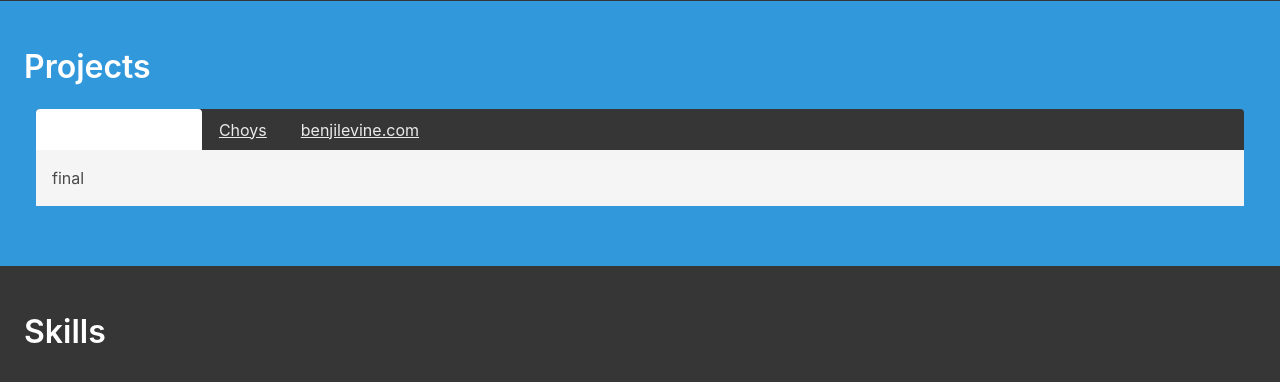
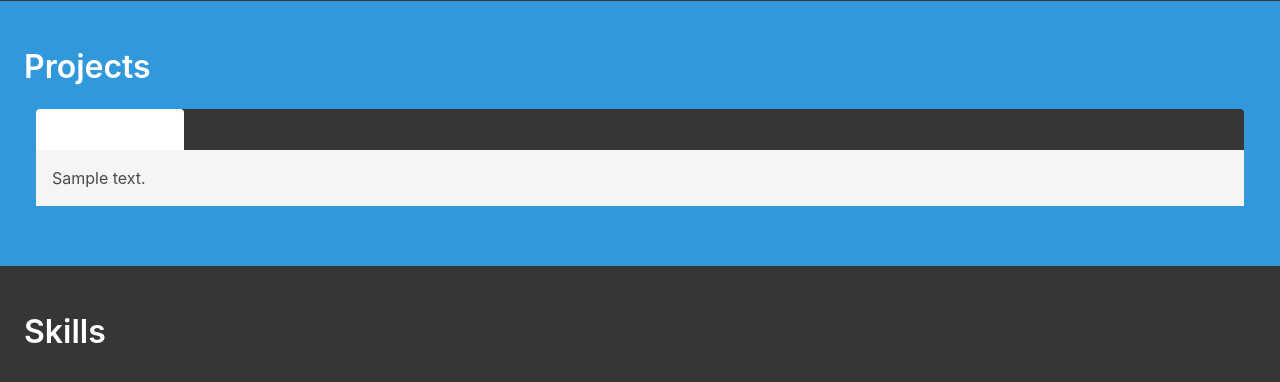
Before and after one commit to bmaximuml/v3.benjilevine.com, a Flask app: page / in a window 1280 px wide. Shown: the part 626-1008 px from the top of the page. Run offline with Flask 2, Linux system fonts and the light colour scheme; tables that the repository leaves empty hold one stand-in row (values such as "Sample post"); grey boxes marked "Sample" are stand-in pictures.

Commit message:
Use database to store project data

```diff
--- a/application.py
+++ b/application.py
@@ -7,7 +7,7 @@ from wtforms import Form, StringField, SubmitField, TextAreaField
 from wtforms.fields.html5 import EmailField
 from wtforms.validators import DataRequired, Email, length
 
-from models import db, About, Skill
+from models import db, About, Project, Skill
 
 
 def create_application():
@@ -68,6 +68,7 @@ class ContactForm(Form):
 def about():
     skills = Skill.query.all()
     about = About.query.order_by(About.priority).all()
+    projects = Project.query.all()
 
     form = ContactForm(request.form)
     if request.method == 'POST':
@@ -81,6 +82,7 @@ def about():
     return render_template('index.html',
                            year=datetime.now().year,
                            about=about,
+                           projects=projects,
                            skills=skills,
                            form=form
                            )
--- a/templates/index.html
+++ b/templates/index.html
@@ -9,7 +9,7 @@
             <div class="columns">
                 <div class="column is-vertical is-two-thirds">
                     {% for item in about %}
-                        <div class="notification is-{{ loop.cycle('light', 'info') }}">
+                        <div    class="notification is-{{ loop.cycle('light', 'info') }}">
                             {{ item.content|safe }}
                         </div>
                     {% endfor %}
@@ -32,33 +32,36 @@
             <div class="notification is-dark is-paddingless">
                 <div class="tabs is-boxed is-marginless">
                     <ul id="projects-tabs">
-                        <li id='final' class="is-active">
-                            <a>
-                                <span>Final Year Project</span>
-                            </a>
-                        </li>
-                        <li id='choys'>
-                            <a>
-                                <span>Choys</span>
-                            </a>
-                        </li>
-                        <li id='website'>
-                            <a>
-                                <span>benjilevine.com</span>
-                            </a>
-                        </li>
+                        {% for project in projects %}
+                            {% if loop.first %}
+                                <li id='{{ project.name|replace(' ', '') }}' class="is-active">
+                            {% else %}
+                                <li id='{{ project.name|replace(' ', '') }}'>
+                            {% endif %}
+                                <a>
+                                    <span>{{ project.name }}</span>
+                                </a>
+                            </li>
+                        {% endfor %}
                     </ul>
                 </div>
                 <div id="projects-content">
-                    <div id='final-content' class="notification is-light is-radiusless is-marginless">
-                        final
-                    </div>
-                    <div id='choys-content' class="notification is-light is-radiusless is-marginless is-hidden">
-                        choys
-                    </div>
-                    <div id='website-content' class="notification is-light is-radiusless is-marginless is-hidden">
-                        website
-                    </div>
+                    {% for project in projects %}
+                        {% if loop.first %}
+                            <div id='{{ project.name|replace(' ', '') }}-content' class="notification is-light is-radiusless is-marginless">
+                        {% else %}
+                            <div id='{{ project.name|replace(' ', '') }}-content' class="notification is-light is-radiusless is-marginless is-hidden">
+                        {% endif %}
+                            {% if project.tags|length %}
+                                <div class="tags">
+                                    {% for tag in project.tags %}
+                                        <span class="tag is-{{ tag.colour }}">{{ tag.name }}</span>
+                                    {% endfor %}
+                                </div>
+                            {% endif %}
+                            <p>{{ project.description }}</p>
+                        </div>
+                    {% endfor %}
                 </div>
             </div>
         </div>
```
Also changed, not shown: models.py (+33 -0 lines).
